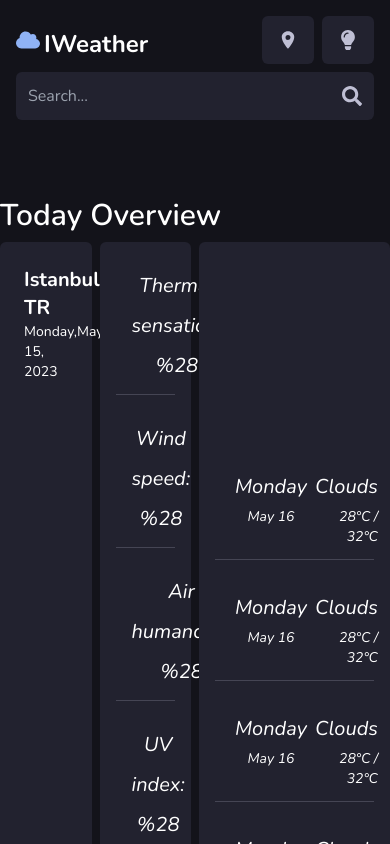
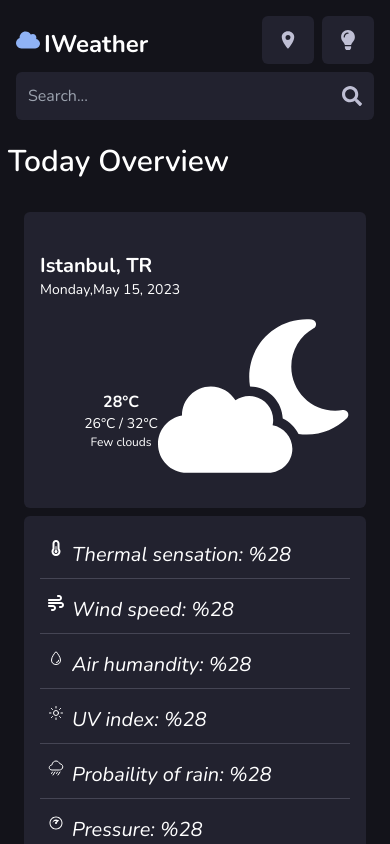
Before and after one commit to ErsaGunTosun/IWeather, a React (Create React App) app: page / in a window 390 px wide. Built offline with nearby package versions, Linux system fonts and the light colour scheme; no server answers.

Commit message:
Update responsive body desing body for responsive

```diff
--- a/src/App.js
+++ b/src/App.js
@@ -25,39 +25,45 @@ function App() {
 
 
   return (
-    <div className="App  h-full w-full  bg-gray-900">
-      <div className="flex h-screen  justify-center w-full ">
-        <div className="container m-0 p-0 flex h-screen flex-col">
+    <div className="App w-full h-full bg-gray-900">
+      <div className="w-full h-screen flex justify-center  ">
+        <div className="container h-screen flex-col m-0 p-0 flex ">
           <Header />
-          <div className="h-full grid grid-rows-8 grid-flow-col ">
+          <div className="h-full flex flex-col">
 
-            <div className="text-white flex items-end">
-              <p className="text-3xl font-semibold mb-2">Today Overview</p>
+            <div className="flex items-end p-2 text-white">
+              <p className="text-3xl font-semibold ">Today Overview</p>
             </div>
 
-            <div className="flex-1 grid row-span-6 grid-cols-4 grid-flow-row gap-2 bg-gray-900 text-center justify-center items-center text-4xl">
+            <div className="w-full h-full flex flex-col gap-2 xl:flex-row py-6 px-6 ">
 
-              <div className="h-full col-span-1 grid grid-cols-1 grid-flow-row  ">
-                <div className="grid grid-cols-3 grid-flow-row  w-full px-6 py-6 text-start rounded-md bg-gray-600 ">
-                  <div className="col-span-4 ">
+              <div className="h-full basis-full xl:basis-1/4 bg-gray-600 rounded-md">
+                <div className="w-full h-full flex flex-col sm:flex-row xl:flex-col p-4 text-start rounded-md">
+                  <div className="w-full basis-2/5 pt-6">
                     <p className="text-xl font-bold text-white">Istanbul, TR</p>
                     <p className="text-sm text-white">Monday,May 15, 2023</p>
                   </div>
-                  <div className="flex text-center items-center justify-center">
-                    <div className="text-white">
-                      <p className="text-md font-bold">28°C</p>
-                      <p className="text-sm">26°C / 32°C</p>
-                      <p className="text-xs">Few clouds</p>
+                  <div className="flex flex-row basis-3/5">
+                    <div className="flex basis-2/3 xl:basis-1/2 justify-end items-end  text-center">
+                      <div className="xl:w-full h-full flex flex-col">
+                        <div className="basis-1/4 xl:basis-2/3 "></div>
+                        <div className="flex flex-col basis-3/4 xl:basis-1/3 justify-center text-white ">
+                          <p className="text-md font-bold">28°C</p>
+                          <p className="text-sm">26°C / 32°C</p>
+                          <p className="text-xs">Few clouds</p>
+                        </div>
+                      </div>
                     </div>
-                  </div>
-                  <div className="flex justify-end items-center col-span-3 text-white">
-                    <FaCloudMoon size={192} />
+
+                    <div className="flex basis-1/3 xl:basis-1/2 justify-start items-end text-white">
+                      <FaCloudMoon size={192} className="" />
+                    </div>
                   </div>
                 </div>
               </div>
 
 
-              <div className="h-full col-span-1 grid grid-cols-1 gap-4 place-content-center p-4 bg-gray-600 rounded-md">
+              <div className="h-full flex flex-col xl:basis-1/4 p-4 justify-evenly bg-gray-600 rounded-md">
                 <Property icon={<FaTemperatureHalf className="text-md" />} name={"Thermal sensation"} value={"%28"} />
                 <Property icon={<FaWind className="text-md" />} name={"Wind speed"} value={"%28"} />
                 <Property icon={<IoWaterOutline className="text-md" />} name={"Air humandity"} value={"%28"} />
@@ -67,8 +73,9 @@ function App() {
               </div>
 
 
-              <div className="h-full col-span-2 grid grid-cols-1 gap-4 place-content-center p-4  bg-gray-600 rounded-md">
-
+              <div className="h-full flex flex-col grow md:basis-2/4 px-4 justify-evenly  bg-gray-600 rounded-md">
+                <Day icon={<FaCloudMoon className="text-7xl font-normal" />}
+                  day={"Monday"} date={"May 16"} weather={"Clouds"} temp={"28°C / 32°C"} />
                 <Day icon={<FaCloudMoon className="text-7xl font-normal" />}
                   day={"Monday"} date={"May 16"} weather={"Clouds"} temp={"28°C / 32°C"} />
                 <Day icon={<FaCloudMoon className="text-7xl font-normal" />}
@@ -77,27 +84,11 @@ function App() {
                   day={"Monday"} date={"May 16"} weather={"Clouds"} temp={"28°C / 32°C"} />
                 <Day icon={<FaCloudMoon className="text-7xl font-normal" />}
                   day={"Monday"} date={"May 16"} weather={"Clouds"} temp={"28°C / 32°C"} isLast={true} />
-
               </div>
-
             </div>
           </div>
         </div>
       </div>
-
-      <div className="flex h-screen  justify-center w-full ">
-        <div className="container m-0 p-0 flex h-screen flex-col">
-          <div className="flex-1 grid grid-cols-2  grid-flow-row bg-gray-900 text-center justify-center items-center text-4xl pt-2">
-            <div className="h-full bg-red-500">
-              today chart
-            </div>
-            <div className="h-full bg-blue-500">
-              tomorrow chart
-            </div>
-          </div>
-        </div>
-      </div>
-
 
     </div>
   );
--- a/src/components/Day/Day.js
+++ b/src/components/Day/Day.js
@@ -1,22 +1,22 @@
 import React from 'react'
 
-function Day({icon,day,date,weather,temp,isLast=false}) {
+function Day({ icon, day, date, weather, temp, isLast = false }) {
     return (
-        <div className="h-full flex flex-col items-center justify-center  ">
-            <div className="  text-white w-full p-3 flex ">
+        <div className="flex flex-col justify-center items-center">
+            <div className="w-full flex p-2 text-white">
                 {icon}
                 {/* <FaCloudMoon className="text-7xl font-normal" /> */}
                 <div className="text-center">
-                    <p className="ms-2 p-0  italic text-lg">{day}</p>
-                    <p className="ms-2 p-0  italic text-sm">{date}</p>
+                    <p className="text-lg italic ms-2 p-0  ">{day}</p>
+                    <p className="text-lg italic ms-2 p-0">{date}</p>
                 </div>
                 <div className="w-full text-end">
-                    <p className="ms-2 p-0  italic text-lg">{weather}</p>
-                    <p className="ms-2 p-0  italic text-sm">{temp}</p>
+                    <p className="text-lg italic ms-2 p-0">{weather}</p>
+                    <p className="text-lg italic ms-2 p-0">{temp}</p>
                 </div>
 
             </div>
-            {isLast ? "" : <hr className="basis-full w-full bg-transparent border-1 border-gray-300/25" />}
+            {isLast ? "" : <hr className="w-full basis-full bg-transparent border-1 border-gray-300/25" />}
         </div>
     )
 }
--- a/src/components/Property/Property.js
+++ b/src/components/Property/Property.js
@@ -3,14 +3,14 @@ import React from 'react'
 
 function Property({icon,name,value,isLast=false}) {
     return (
-        <div className="h-full flex flex-col items-center justify-center ">
-            <div className="  text-white w-full p-2 flex ">
+        <div className="flex flex-col mb-2 justify-center items-center">
+            <div className="w-full flex p-2 text-white">
                 {/* <FaTemperatureHalf className="text-md" /> */}
                 {icon}
-                <p className="ms-2 p-0  italic text-lg">{name}: {value}</p>
+                <p className="text-lg italic ms-2 p-0 ">{name}: {value}</p>
 
             </div>
-            {isLast ? "" : <hr className="basis-full w-full bg-transparent border-1 border-gray-300/25" />}
+            {isLast ? "" : <hr className="w-full basis-full bg-transparent border-1 border-gray-300/25" />}
         </div>
     )
 }
```
